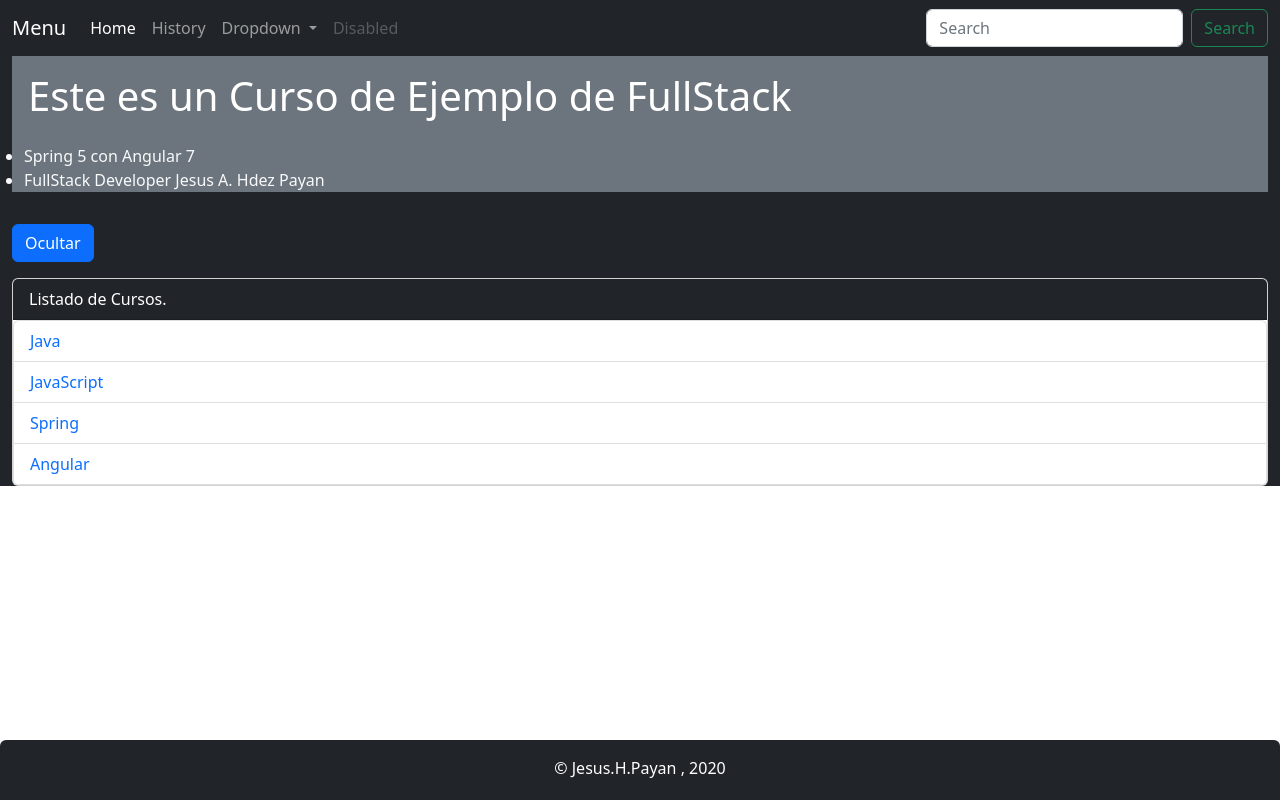
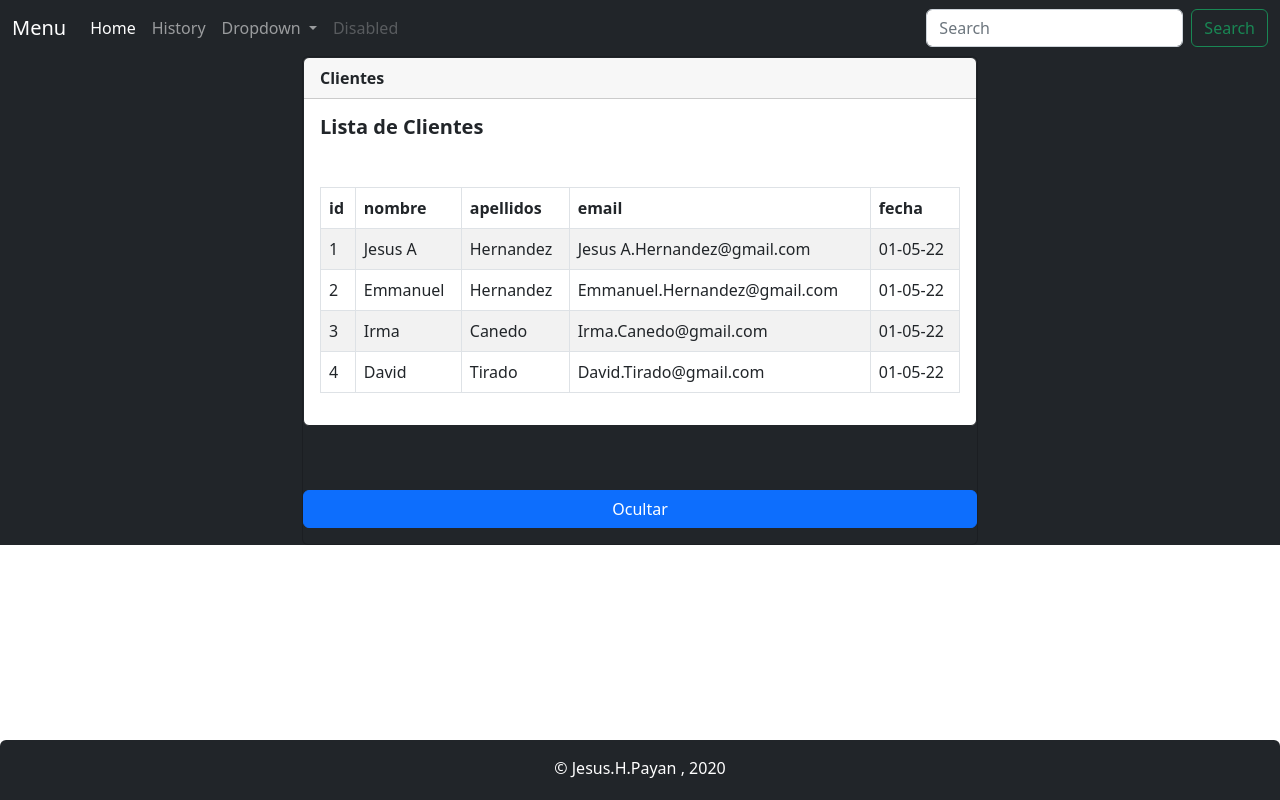
Before and after one commit to JesusPayan/fullstack-angular-project, an Angular app: page / in a window 1280 px wide. Built offline with nearby package versions, Linux system fonts and the light colour scheme.

Commit message:
Adding client module to the project

```diff
--- a/src/app/app.component.html
+++ b/src/app/app.component.html
@@ -1,12 +1,16 @@
 <app-header></app-header>
 <div class="container-fluid bg-dark">
-  <div class="text-bg-secondary p-3">
-    <h1 class="text-lg">{{title}}</h1>
+  <!-- <div class="text-bg-secondary p-3">
+   <h1 class="text-lg">{{title}}</h1>
   </div>
   <ul class="container-fluid bg-secondary">
       <li class="text-light">{{curso}}</li>
       <li class="text-light">{{profesor}}</li>
+     <app-clientes></app-clientes>
   </ul>
-  <app-directiva></app-directiva>
+  -->
+
+  <app-clientes></app-clientes>
+   <!-- <app-directiva></app-directiva> -->
 </div>
 <app-footer></app-footer>
--- /dev/null
+++ b/src/app/clientes/cliente.service.ts
@@ -0,0 +1,15 @@
+// este es un clase para el consumo de servicios.
+import { Injectable } from '@angular/core';
+import { Cliente } from './cliente';
+// importa el archivo clientes.json.
+import { CLIENTES } from './clientes.json';
+@Injectable({
+  providedIn: 'root'
+})
+export class ClienteService {
+  /*Metodo para retornar lo que hay en el json de cliente */
+  getClientes():Cliente[]{
+    return CLIENTES;
+  }
+  constructor() { }
+}
--- a/src/app/clientes/cliente.ts
+++ b/src/app/clientes/cliente.ts
@@ -4,5 +4,5 @@ export class Cliente {
     apellido:string = "";
     fecha:string = "";
     email:string = "";
-    edad:number = 0;
+
 }
--- a/src/app/clientes/clientes.component.html
+++ b/src/app/clientes/clientes.component.html
@@ -1 +1,32 @@
-<p>clientes works!</p>
+<div class="card mb-10 bg-dark" style="margin:auto;height:fit-content;width: fit-content; ">
+    <div class="card border-dark mb-5">
+    <div class="card-header"> <b>Clientes</b></div>
+
+      <div class="card-body">
+      <h5 class="card-title mb-5"> <b>Lista de Clientes</b> </h5>
+      <table class=" table table-bordered table-striped" style="width: 40rem;" *ngIf="habilitar == true">
+        <thead>
+            <tr>
+                <th>id</th>
+                <th>nombre</th>
+                <th>apellidos</th>
+                <th>email</th>
+                <th>fecha</th>
+            </tr>
+        </thead>
+        <tbody>
+            <tr *ngFor="let cliente of clientes">
+                <td>{{cliente.id}}</td>
+                <td>{{cliente.nombre}}</td>
+                <td>{{cliente.apellido}}</td>
+                <td>{{cliente.email}}</td>
+                <td>{{cliente.fecha}}</td>
+
+            </tr>
+        </tbody>
+      </table>
+
+    </div>
+
+  </div>
+  <button type="button" (click)="setHabilitar()" class="btn btn-primary my-3" style="min-width: 40rem;">{{habilitar==true?'Ocultar':'Mostrar'}}</button>
--- a/src/app/clientes/clientes.component.ts
+++ b/src/app/clientes/clientes.component.ts
@@ -1,4 +1,6 @@
 import { Component, OnInit } from '@angular/core';
+import { Cliente } from './cliente';
+import { ClienteService } from './cliente.service';
 
 @Component({
   selector: 'app-clientes',
@@ -6,10 +8,24 @@ import { Component, OnInit } from '@angular/core';
   styleUrls: ['./clientes.component.css']
 })
 export class ClientesComponent implements OnInit {
+  /*Declara un arreglo de tipo cliente */
+  clientes: Cliente[] = [];
+  habilitar:boolean = true;
+  /**Se inyecta la dependencia de Cliente service */
+  constructor(private clienteService:ClienteService) { }
 
-  constructor() { }
 
   ngOnInit(): void {
+    /*Se manda llamar el metodo getClientes del servicio cliente Service. */
+    this.clientes = this.clienteService.getClientes();
+
   }
 
+  setHabilitar():void{
+    /*En este caso se tiene que hacer uso de la palabra recervada this.
+    para hacer referencia a la variable habilitar. */
+    this.habilitar = (this.habilitar == true) ?false:true;
+  }
+
+
 }
--- /dev/null
+++ b/src/app/clientes/clientes.json.ts
@@ -0,0 +1,9 @@
+import { Cliente } from "./cliente";
+// La anotacion export sirve para exportar
+export const CLIENTES: Cliente[] = [
+    {	id	:		1	,	nombre	:	'	Jesus A	'	,	apellido	:	'	Hernandez	'	,	fecha	:		'01-05-22'		,	email	:	'	Jesus A.Hernandez@gmail.com	'}
+    ,{	id	:		2	,	nombre	:	'	Emmanuel	'	,	apellido	:	'	Hernandez	'	,	fecha	:		'01-05-22'		,	email	:	'	Emmanuel.Hernandez@gmail.com	'}
+    ,{	id	:		3	,	nombre	:	'	Irma	'	,	apellido	:	'	Canedo	'	,	fecha	:		'01-05-22'		,	email	:	'	Irma.Canedo@gmail.com	'}
+    ,{	id	:		4	,	nombre	:	'	David	'	,	apellido	:	'	Tirado	'	,	fecha	:		'01-05-22'		,	email	:	'	David.Tirado@gmail.com	'}
+
+  ];
```
Also changed, not shown: src/app/app.module.ts (+5 -2 lines), 1 other file (tests, documents, lock files or other folders).
